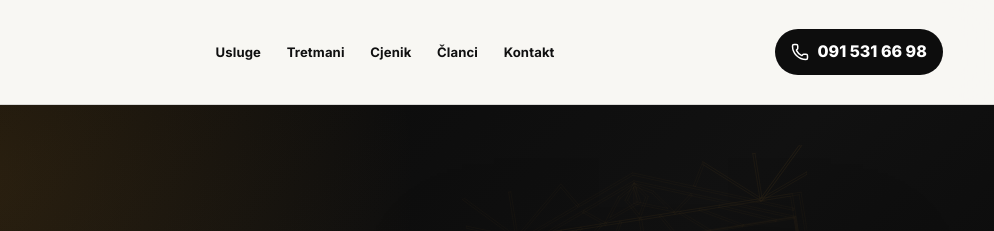
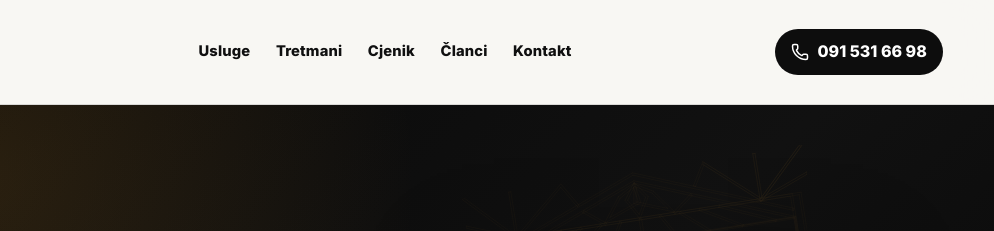
Before and after one commit to ivanorka/donita, a website: page index.html in a window 1280 px wide. Shown: the top 231 px of the page, 286-1280 px from the left. Drawn offline with nearby package versions, Linux system fonts and the light colour scheme.

Commit message:
Increase header navigation size

```diff
--- a/styles.css
+++ b/styles.css
@@ -77,8 +77,8 @@ textarea {
   align-items: center;
   gap: clamp(12px, 2vw, 28px);
   color: var(--ink);
-  font-size: 0.82rem;
-  font-weight: 700;
+  font-size: clamp(0.92rem, 1vw, 1rem);
+  font-weight: 800;
   letter-spacing: 0.01em;
 }
 
```
